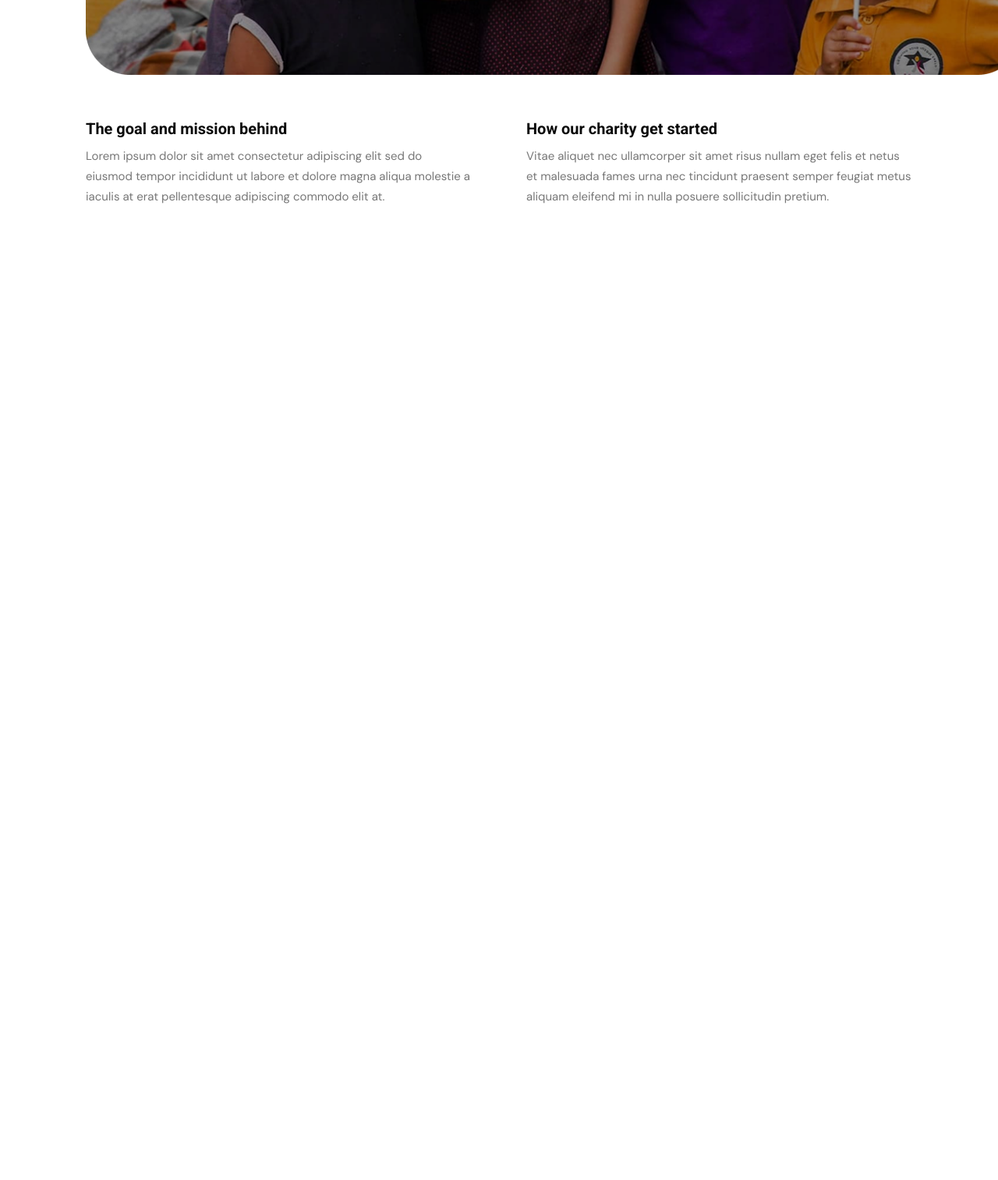
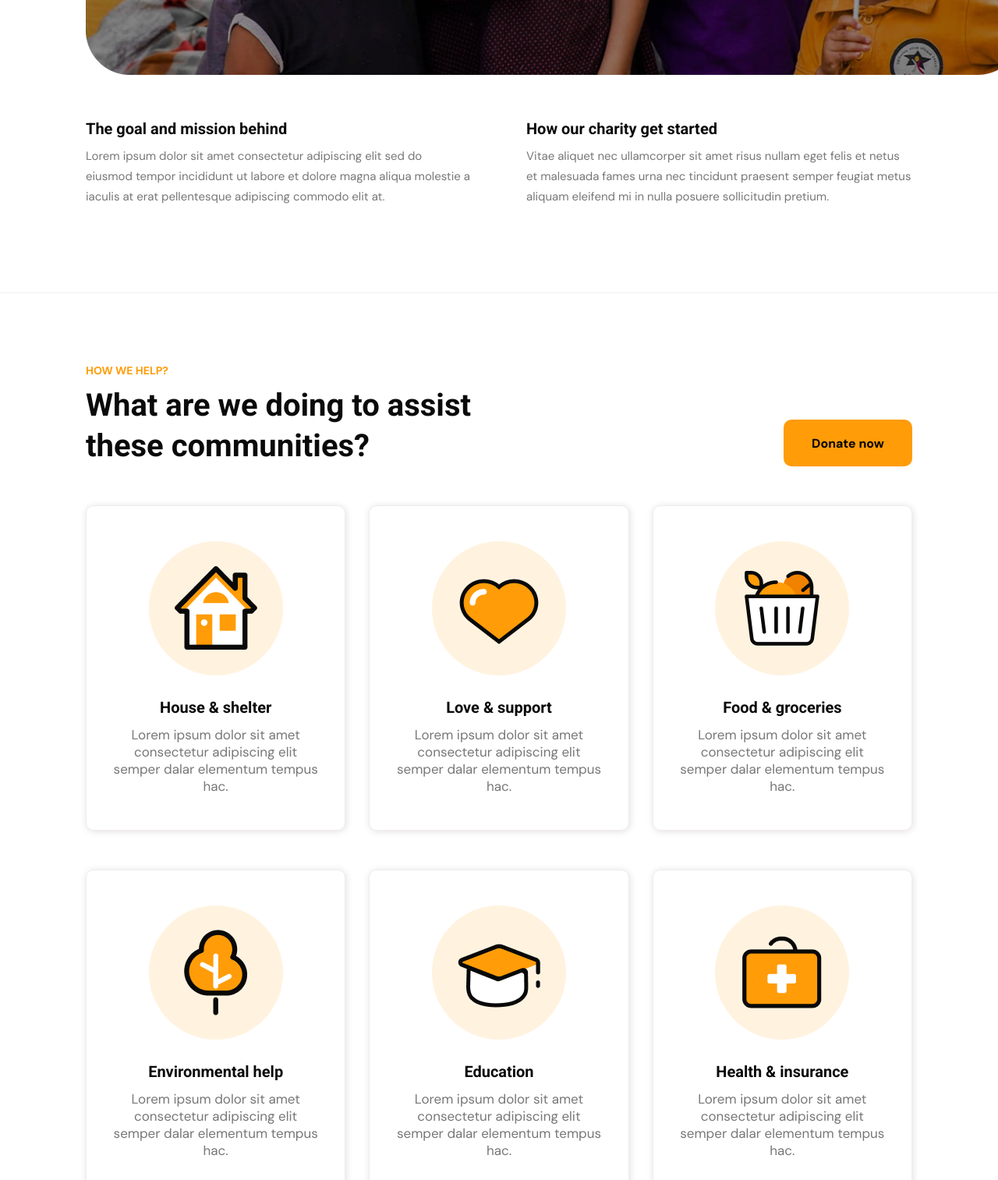
Before and after one commit to rrasulzoda06-web/Philanthropy, a plain HTML site: page index.html in a window 1280 px wide. Shown: the part 4994-6507 px from the top of the page at 78% size. Before the commit the page ends 5369 px from the top, so only its background shows below. Drawn offline with Linux system fonts and the light colour scheme.

Commit message:
sector 7

```diff
--- a/index.html
+++ b/index.html
@@ -160,5 +160,64 @@
         </div>
     </div>
 </div>
+
+
+<section class="haft">
+    <div class="f">
+        <div>
+            <p class="f1">HOW WE HELP?</p>
+            <h2>What are we doing to assist <br> these communities?</h2>
+        </div>
+        <span class="f2">Donate now</span>
+    </div>
+
+    <div class="ff">
+        <div class="f5">
+            <div class="f6">
+                <img src="pictures/IMAGE (15).png" alt="">
+            </div>
+            <h3>House & shelter</h3>
+            <p>Lorem ipsum dolor sit amet consectetur adipiscing elit semper dalar elementum tempus hac.</p>
+        </div>
+        <div class="f5">
+            <div class="f6">
+                <img src="pictures/IMAGE (16).png" alt="">
+            </div>
+            <h3>Love & support</h3>
+            <p>Lorem ipsum dolor sit amet consectetur adipiscing elit semper dalar elementum tempus hac.</p>
+        </div>
+        <div class="f5">
+            <div class="f6">
+                <img src="pictures/IMAGE (17).png" alt="">
+            </div>
+            <h3>Food & groceries</h3>
+            <p>Lorem ipsum dolor sit amet consectetur adipiscing elit semper dalar elementum tempus hac.</p>
+        </div>
+    </div>
+
+    <div class="ff">
+        <div class="f5">
+            <div class="f6">
+                <img src="pictures/IMAGE (18).png" alt="">
+            </div>
+            <h3>Environmental help</h3>
+            <p>Lorem ipsum dolor sit amet consectetur adipiscing elit semper dalar elementum tempus hac.</p>
+        </div>
+        <div class="f5">
+            <div class="f6">
+                <img src="pictures/IMAGE (19).png" alt="">
+            </div>
+            <h3>Education</h3>
+            <p>Lorem ipsum dolor sit amet consectetur adipiscing elit semper dalar elementum tempus hac.</p>
+        </div>
+        <div class="f5">
+            <div class="f6">
+                <img src="pictures/IMAGE (20).png" alt="">
+            </div>
+            <h3>Health & insurance</h3>
+            <p>Lorem ipsum dolor sit amet consectetur adipiscing elit semper dalar elementum tempus hac.</p>
+        </div>
+    </div>
+</section>
 </body>
 </html>
--- a/philo.css
+++ b/philo.css
@@ -12,7 +12,7 @@ header{
     box-sizing: border-box;
     max-width: 1500px;
     margin: 0 auto;
-    padding: 0px 150px 0px 150px;
+    padding: 0 150px;
     height: 120px;
     border-bottom: 1px solid #eee;
 }
@@ -45,8 +45,7 @@ header{
     box-sizing: border-box;
     width: 760px;
     height: 100%;
-    padding-left: 110px;
-    padding-right: 20px;
+    padding: 0 20px 0 110px;
     display: flex;
     flex-direction: column;
     justify-content: center;
@@ -103,7 +102,6 @@ header{
     display: block;
 }
 .se{
-    padding-left: 40px;
     position: relative;
     max-width: 1360px;
     height: 315px;
@@ -140,7 +138,7 @@ header{
 .chor{
     display: flex;
     justify-content: space-between;
-    max-width: 1275px;
+    max-width: 1230px;
     margin: 0 auto;
     padding: 210px 160px 200px 160px;
     background-color: #FEF9F2;
@@ -244,7 +242,7 @@ header{
     align-items: center;
     max-width: 1200px;
     margin: 0 auto;
-    padding: 200px 110px 200px 110px;
+    padding: 200px 110px;
 }
 .c1{
     width: 560px;
@@ -305,7 +303,6 @@ header{
     border-radius: 10px;
 }
 .shash{
-    position: relative;
     max-width: 1520px;
     margin: 0 auto;
     background-color: #ffffff;
@@ -321,7 +318,6 @@ header{
     color: #333;
     padding-bottom: 20px;
 }
-
 .ddd{
     display: flex;
     justify-content: center;
@@ -354,7 +350,6 @@ header{
     border-radius: 10px;
 }
 .d4{
-    position: relative;
     width: 1200px;
     height: 690px;
     margin: 50px auto 0 auto;
@@ -393,3 +388,67 @@ header{
     color: #777;
     margin-top: 10px;
 }
+.haft{
+    max-width: 1200px;
+    margin: 0 auto;
+    padding: 90px 110px 120px 110px;
+    background-color: #ffffff;
+    border-top: 1px solid #eee;
+}
+.f{
+    display: flex;
+    justify-content: space-between;
+    align-items: flex-end;
+}
+.f1{
+    color: #FF9C08;
+    font-size: 14px;
+    font-weight: 700;
+}
+.f h2{
+    font-family: Roboto, Arial, sans-serif;
+    font-size: 40px;
+    font-weight: 700;
+    line-height: 52px;
+    color: #0a0a0a;
+    margin-top: 10px;
+}
+.f2{
+    display: flex;
+    justify-content: center;
+    align-items: center;
+    width: 165px;
+    height: 60px;
+    background-color: #FF9C08;
+    font-weight: 700;
+    font-size: 16px;
+    border-radius: 10px;
+}
+.ff{
+    display: flex;
+    justify-content: space-between;
+    gap: 30px;
+    margin-top: 50px;
+}
+.f5{
+    width: 390px;
+    padding: 45px 30px;
+    background-color: #ffffff;
+    border: 1px solid #eee;
+    border-radius: 10px;
+    text-align: center;
+    box-shadow: 1px 1px 10px rgb(229, 222, 222);
+}
+.f5 h3{
+    font-family: Roboto, Arial, sans-serif;
+    font-size: 20px;
+    font-weight: 700;
+    color: #0a0a0a;
+    margin-top: 24px;
+}
+.f5 p{
+    font-size: 17px;
+    line-height: 22px;
+    color: #777;
+    margin-top: 12px;
+}
```
Also changed, not shown: pictures/IMAGE (15).png (added), pictures/IMAGE (16).png (added), pictures/IMAGE (17).png (added), pictures/IMAGE (18).png (added), pictures/IMAGE (19).png (added), pictures/IMAGE (20).png (added).
